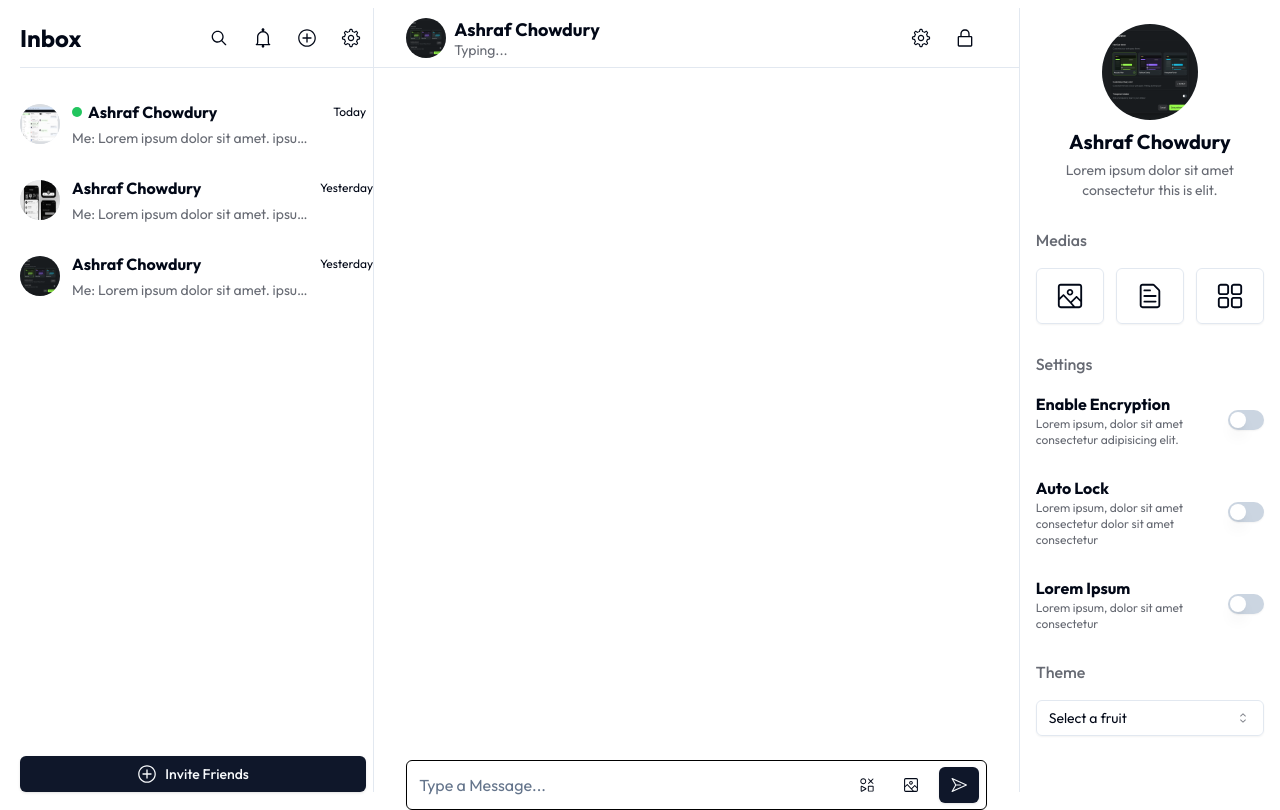
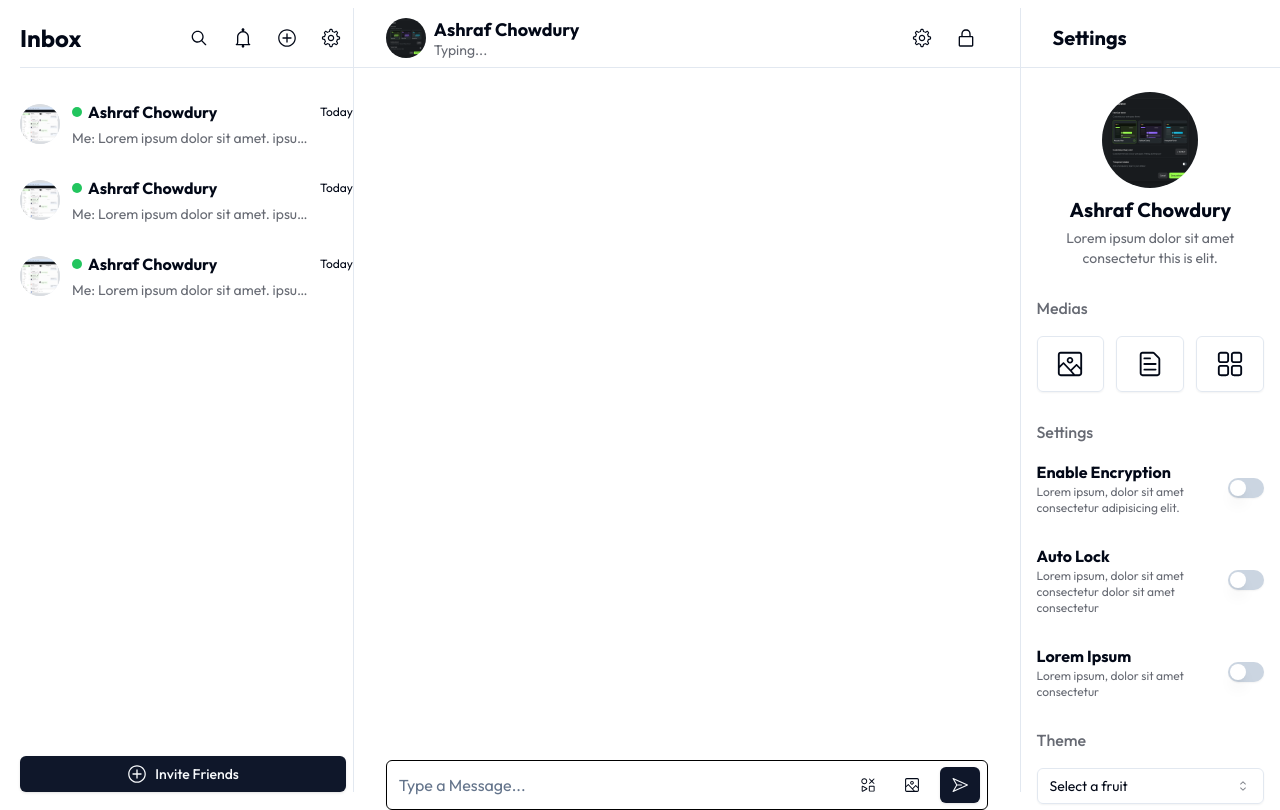
Before and after one commit to ashrafchowdury/talknova, a Next.js app: page /chats in a window 1280 px wide. Built offline with nearby package versions, Linux system fonts and the light colour scheme.

Commit message:
ui - added some components and restructured the folders

```diff
--- a/package.json
+++ b/package.json
@@ -46,6 +46,7 @@
     "zod": "^3.22.1"
   },
   "devDependencies": {
-    "husky": "^8.0.0"
+    "husky": "^8.0.0",
+    "prettier": "3.0.2"
   }
 }
--- a/src/app/chats/page.tsx
+++ b/src/app/(main)/chats/page.tsx
@@ -28,6 +28,9 @@ import {
   DashboardIcon,
   FileTextIcon,
 } from "@radix-ui/react-icons";
+import Notification from "@/components/Notification";
+import Invite from "@/components/Invite";
+import Users from "@/components/Users";
 
 const Chats = () => {
   return (
@@ -44,13 +47,8 @@ const Chats = () => {
               >
                 <MagnifyingGlassIcon className="w-5 h-5" />
               </Button>
-              <Button
-                variant="ghost"
-                title="Notifications"
-                className="py-[2px] px-2 mx-1 hover:bg-slate-200 duration-300"
-              >
-                <BellIcon className="w-5 h-5" />
-              </Button>
+              <Notification />
+              <Invite>
                 <Button
                   variant="ghost"
                   title="Invite Friends"
@@ -58,6 +56,7 @@ const Chats = () => {
                 >
                   <PlusCircledIcon className="w-5 h-5" />
                 </Button>
+              </Invite>
               <Button
                 variant="ghost"
                 title="Settings"
@@ -69,58 +68,18 @@ const Chats = () => {
           </nav>
 
           <section className="w-[98%] mt-8">
-            <div className=" flex items-start justify-between my-7">
-              <div className=" flex items-center">
-                <Avatar>
-                  <AvatarImage src="/preview_one.png" alt="@shadcn" />
-                </Avatar>
-                <div className="ml-3 mr-2">
-                  <p className=" font-bold mb-1 flex items-center">
-                    <span className=" w-[10px] h-[10px] rounded-full bg-green-500 mr-[6px]"></span>
-                    Ashraf Chowdury
-                  </p>
-                  <p className="w-[240px] text-sm opacity-60 whitespace-nowrap overflow-hidden truncate">
-                    Me: Lorem ipsum dolor sit amet. ipsum dolor sit amet
-                  </p>
-                </div>
-              </div>
-              <p className="text-xs mt-1 ">Today</p>
-            </div>
-            <div className=" flex items-start justify-between my-7">
-              <div className=" flex items-center">
-                <Avatar>
-                  <AvatarImage src="/preview_two.png" alt="@shadcn" />
-                </Avatar>
-                <div className="ml-3 mr-2">
-                  <p className=" font-bold mb-1">Ashraf Chowdury</p>
-                  <p className="w-[240px] text-sm opacity-60 whitespace-nowrap overflow-hidden truncate">
-                    Me: Lorem ipsum dolor sit amet. ipsum dolor sit amet
-                  </p>
-                </div>
-              </div>
-              <p className="text-xs mt-1">Yesterday</p>
-            </div>
-            <div className=" flex items-start justify-between my-7">
-              <div className=" flex items-center">
-                <Avatar>
-                  <AvatarImage src="/preview_three.png" alt="@shadcn" />
-                </Avatar>
-                <div className="ml-3 mr-2">
-                  <p className="font-bold mb-1">Ashraf Chowdury</p>
-                  <p className="w-[240px] text-sm opacity-60 whitespace-nowrap overflow-hidden truncate">
-                    Me: Lorem ipsum dolor sit amet. ipsum dolor sit amet
-                  </p>
-                </div>
-              </div>
-              <p className="text-xs mt-1">Yesterday</p>
-            </div>
+            <Users />
+            <Users />
+            <Users />
           </section>
         </div>
 
+        <Invite>
           <Button className=" w-[98%]">
             <PlusCircledIcon className="w-5 h-5 mr-2" />
             Invite Friends
           </Button>
+        </Invite>
       </aside>
 
       <main className=" w-[900px] h-[98vh] border-x mt-2">
@@ -184,8 +143,12 @@ const Chats = () => {
         </section>
       </main>
 
-      <section className="w-[350px] h-[98vh] px-4">
-        <div className="flex flex-col items-center justify-center mt-6">
+      <section className="w-[350px] h-[98vh]">
+        <nav className="h-[60px] mt-2 px-8 border-b flex items-center justify-between">
+          <p className=" text-xl font-bold">Settings</p>
+        </nav>
+
+        <div className="flex flex-col items-center justify-center mt-6 px-4">
           <Avatar className="w-24 h-24">
             <AvatarImage src="/preview_three.png" alt="@shadcn" />
           </Avatar>
@@ -196,7 +159,7 @@ const Chats = () => {
           </p>
         </div>
 
-        <div className="w-full mt-7">
+        <div className="w-full mt-7 px-4">
           <p className="mb-4 font-medium opacity-60">Medias</p>
 
           <div className="flex items-center space-x-3">
@@ -224,7 +187,7 @@ const Chats = () => {
           </div>
         </div>
 
-        <div className="w-full mt-7">
+        <div className="w-full mt-7 px-4">
           <p className="mb-4 font-medium opacity-60">Settings</p>
 
           <div className="w-full flex items-center justify-between mb-7">
@@ -257,7 +220,7 @@ const Chats = () => {
           </div>
         </div>
 
-        <div className="w-full mt-7">
+        <div className="w-full mt-7 px-4">
           <p className="mb-4 font-medium opacity-60">Theme</p>
 
           <Select>
--- /dev/null
+++ b/src/app/(main)/settings/page.tsx
@@ -0,0 +1,9 @@
+import React from 'react'
+
+const Settings = () => {
+  return (
+    <div>Settings</div>
+  )
+}
+
+export default Settings
--- /dev/null
+++ b/src/components/Invite.tsx
@@ -0,0 +1,81 @@
+import React from "react";
+import {
+  Command,
+  CommandEmpty,
+  CommandGroup,
+  CommandInput,
+  CommandItem,
+  CommandList,
+  CommandSeparator,
+  CommandShortcut,
+  Button,
+  Dialog,
+  DialogContent,
+  DialogDescription,
+  DialogFooter,
+  DialogHeader,
+  DialogTitle,
+  DialogTrigger,
+} from "@/packages/ui";
+
+const Invite = ({ children }: { children: React.ReactNode }) => {
+  return (
+    <>
+      <Dialog>
+        <DialogTrigger asChild>
+          {children}
+        </DialogTrigger>
+        <DialogContent className="sm:max-w-[480px]">
+          <DialogHeader>
+            <DialogTitle>Search & Invite Friends</DialogTitle>
+            <DialogDescription>
+              Make changes to your profile here. Click save when you're done.
+            </DialogDescription>
+          </DialogHeader>
+          <div className="">
+            <Command className="rounded-lg border shadow-md">
+              <CommandInput placeholder="Type a command or search..." />
+              <CommandList>
+                <CommandEmpty>No results found.</CommandEmpty>
+                <CommandGroup
+                  heading="Suggestions"
+                  className="h-48 overflow-y-auto"
+                >
+                  <CommandItem>
+                    <span>Calendar</span>
+                  </CommandItem>
+                  <CommandItem>
+                    <span>Search Emoji</span>
+                  </CommandItem>
+                  <CommandItem>
+                    <span>Launch</span>
+                  </CommandItem>
+                  <CommandItem>
+                    <span>Profile</span>
+                    <CommandShortcut>⌘P</CommandShortcut>
+                  </CommandItem>
+                  <CommandItem>
+                    <span>Mail</span>
+                    <CommandShortcut>⌘B</CommandShortcut>
+                  </CommandItem>
+                  <CommandItem>
+                    <span>Settings</span>
+                    <CommandShortcut>⌘S</CommandShortcut>
+                  </CommandItem>
+                </CommandGroup>
+                {/* <CommandSeparator /> */}
+              </CommandList>
+            </Command>
+          </div>
+          <DialogFooter>
+            <Button type="submit" className="w-full">
+              Invite
+            </Button>
+          </DialogFooter>
+        </DialogContent>
+      </Dialog>
+    </>
+  );
+};
+
+export default Invite;
--- /dev/null
+++ b/src/components/Notification.tsx
@@ -0,0 +1,32 @@
+import { Button, Popover, PopoverContent, PopoverTrigger } from "@/packages/ui";
+import { BellIcon } from "@radix-ui/react-icons";
+const Notification = () => {
+  return (
+    <Popover>
+      <PopoverTrigger asChild>
+        <Button
+          variant="ghost"
+          title="Notifications"
+          className="py-[2px] px-2 mx-1 hover:bg-slate-200 duration-300"
+        >
+          <BellIcon className="w-5 h-5" />
+        </Button>
+      </PopoverTrigger>
+      <PopoverContent className="w-80 -mt-1">
+        <div className="grid gap-4">
+          <div className="space-y-2">
+            <h4 className="font-medium leading-none">Notification</h4>
+            <p className="text-sm text-muted-foreground">
+              Set the dimensions for the layer.
+            </p>
+          </div>
+          <div className="flex flex-col space-y-3 items-center justify-center h-20">
+            <p className="text-[16px] text-muted-foreground">No Notification</p>
+          </div>
+        </div>
+      </PopoverContent>
+    </Popover>
+  );
+};
+
+export default Notification;
--- /dev/null
+++ b/src/components/Users.tsx
@@ -0,0 +1,25 @@
+import { Avatar, AvatarFallback, AvatarImage } from "@/packages/ui";
+
+const Users = () => {
+  return (
+    <div className=" flex items-start justify-between my-7">
+      <div className=" flex items-center">
+        <Avatar>
+          <AvatarImage src="/preview_one.png" alt="@shadcn" />
+        </Avatar>
+        <div className="ml-3 mr-2">
+          <p className=" font-bold mb-1 flex items-center">
+            <span className=" w-[10px] h-[10px] rounded-full bg-green-500 mr-[6px]"></span>
+            Ashraf Chowdury
+          </p>
+          <p className="w-[240px] text-sm opacity-60 whitespace-nowrap overflow-hidden truncate">
+            Me: Lorem ipsum dolor sit amet. ipsum dolor sit amet
+          </p>
+        </div>
+      </div>
+      <p className="text-xs mt-1">Today</p>
+    </div>
+  );
+};
+
+export default Users;
```
Also changed, not shown: 1 other file (tests, documents, lock files or other folders). Lines whose indentation alone changed are shown as unchanged.
